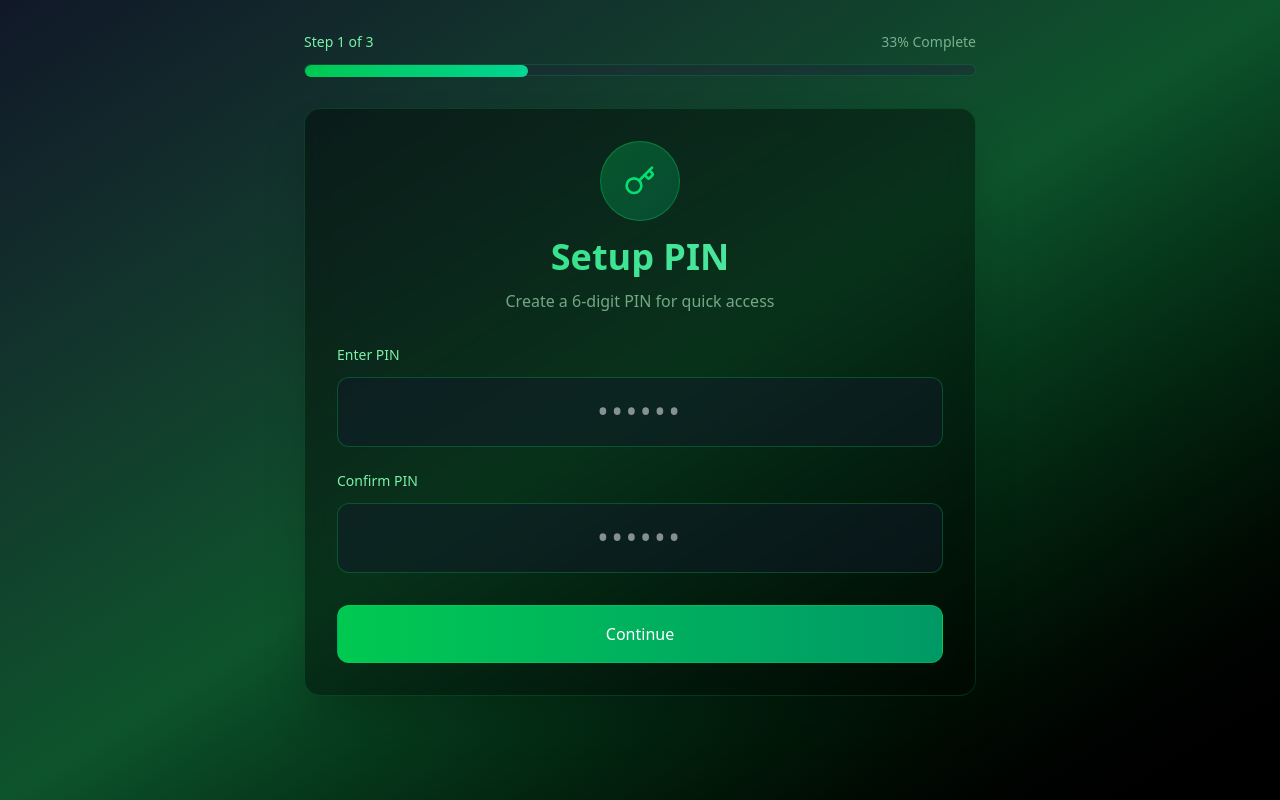
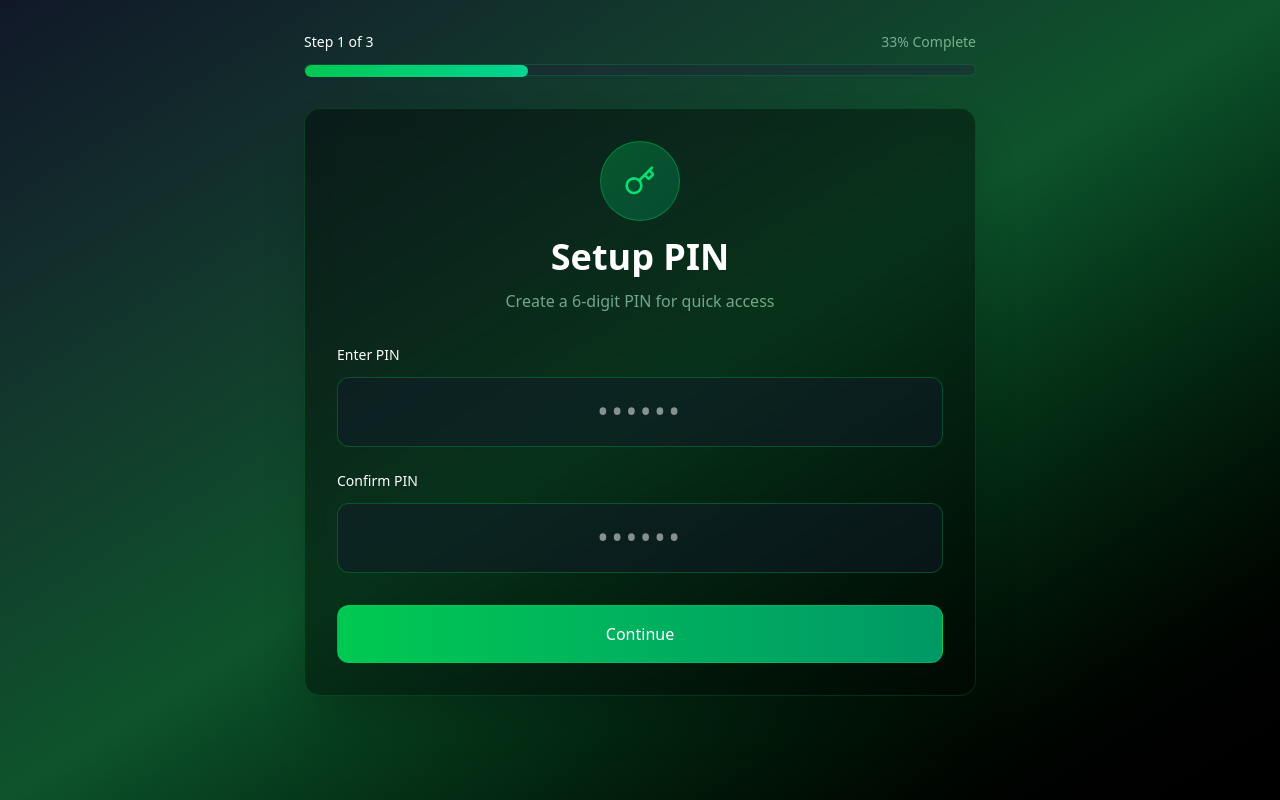
Before and after one commit to AzhaanGlitch/Aureon, a React (Vite) app: page /onboarding/security in a window 1280 px wide. Built offline with nearby package versions, Linux system fonts and the light colour scheme.

Commit message:
color contrast fixed

```diff
--- a/src/pages/onboarding/SecuritySetupPage.jsx
+++ b/src/pages/onboarding/SecuritySetupPage.jsx
@@ -28,7 +28,7 @@ const SecuritySetupPage = () => {
         {/* Progress Bar */}
         <div className="mb-8">
           <div className="flex items-center justify-between mb-3">
-            <span className="text-sm font-medium text-green-300">Step {step} of 3</span>
+            <span className="text-sm font-medium text-white">Step {step} of 3</span>
             <span className="text-sm text-green-200/60">{Math.round((step / 3) * 100)}% Complete</span>
           </div>
           <div className="w-full bg-gray-800/50 rounded-full h-3 border border-green-500/20">
@@ -48,7 +48,7 @@ const SecuritySetupPage = () => {
                 <div className="w-20 h-20 bg-gradient-to-br from-green-500/30 to-emerald-600/30 rounded-full flex items-center justify-center mx-auto mb-4 border border-green-500/40">
                   <Key size={32} className="text-green-400" />
                 </div>
-                <h1 className="text-4xl font-bold bg-gradient-to-r from-green-400 to-emerald-300 bg-clip-text text-transparent mb-3">
+                <h1 className="text-4xl font-bold bg-white bg-clip-text text-transparent mb-3">
                   Setup PIN
                 </h1>
                 <p className="text-green-200/60">Create a 6-digit PIN for quick access</p>
@@ -56,7 +56,7 @@ const SecuritySetupPage = () => {
 
               <div className="space-y-6">
                 <div>
-                  <label className="block text-sm font-medium text-green-300 mb-3">
+                  <label className="block text-sm font-medium text-white mb-3">
                     Enter PIN
                   </label>
                   <input
@@ -70,7 +70,7 @@ const SecuritySetupPage = () => {
                 </div>
 
                 <div>
-                  <label className="block text-sm font-medium text-green-300 mb-3">
+                  <label className="block text-sm font-medium text-white mb-3">
                     Confirm PIN
                   </label>
                   <input
@@ -99,7 +99,7 @@ const SecuritySetupPage = () => {
                 <div className="w-20 h-20 bg-gradient-to-br from-purple-500/30 to-purple-600/30 rounded-full flex items-center justify-center mx-auto mb-4 border border-purple-500/40">
                   <Shield size={32} className="text-purple-400" />
                 </div>
-                <h1 className="text-4xl font-bold bg-gradient-to-r from-green-400 to-emerald-300 bg-clip-text text-transparent mb-3">
+                <h1 className="text-4xl font-bold bg-white bg-clip-text text-transparent mb-3">
                   Two-Factor Authentication
                 </h1>
                 <p className="text-green-200/60">Choose your preferred verification method</p>
@@ -155,14 +155,14 @@ const SecuritySetupPage = () => {
                 <div className="w-20 h-20 bg-gradient-to-br from-emerald-500/30 to-emerald-600/30 rounded-full flex items-center justify-center mx-auto mb-4 border border-emerald-500/40">
                   <Lock size={32} className="text-emerald-400" />
                 </div>
-                <h1 className="text-4xl font-bold bg-gradient-to-r from-green-400 to-emerald-300 bg-clip-text text-transparent mb-3">
+                <h1 className="text-4xl font-bold bg-white bg-clip-text text-transparent mb-3">
                   Data Encryption
                 </h1>
                 <p className="text-green-200/60">Create a master passphrase</p>
               </div>
 
               <div className="bg-yellow-950/30 border border-yellow-500/30 rounded-xl p-5 mb-6">
-                <p className="text-sm text-yellow-300 font-medium mb-2">⚠️ Important:</p>
+                <p className="text-sm text-yellow-300 font-medium mb-2">Important:</p>
                 <ul className="text-sm text-yellow-200/80 space-y-1">
                   <li>• This encrypts ALL your financial data</li>
                   <li>• Cannot be recovered if forgotten</li>
@@ -173,7 +173,7 @@ const SecuritySetupPage = () => {
 
               <div className="space-y-6">
                 <div>
-                  <label className="block text-sm font-medium text-green-300 mb-3">
+                  <label className="block text-sm font-medium text-white mb-3">
                     Master Passphrase
                   </label>
                   <input
@@ -181,7 +181,7 @@ const SecuritySetupPage = () => {
                     value={securityData.passphrase}
                     onChange={(e) => setSecurityData({ ...securityData, passphrase: e.target.value })}
                     placeholder="Enter a strong passphrase"
-                    className="w-full px-4 py-4 bg-gray-900/50 border border-green-500/30 text-white placeholder-green-300/40 rounded-xl focus:ring-2 focus:ring-green-500 outline-none transition-all"
+                    className="w-full px-4 py-4 bg-gray-900/50 border border-green-500/30 text-white placeholder-white/40 rounded-xl focus:ring-2 focus:ring-green-500 outline-none transition-all"
                   />
                   <div className="mt-3 flex items-center space-x-2">
                     <div className="flex-1 bg-gray-800/50 rounded-full h-2.5 border border-green-500/20">
@@ -202,7 +202,7 @@ const SecuritySetupPage = () => {
                 </div>
 
                 <div>
-                  <label className="block text-sm font-medium text-green-300 mb-3">
+                  <label className="block text-sm font-medium text-white mb-3">
                     Confirm Passphrase
                   </label>
                   <input
@@ -210,7 +210,7 @@ const SecuritySetupPage = () => {
                     value={securityData.confirmPassphrase}
                     onChange={(e) => setSecurityData({ ...securityData, confirmPassphrase: e.target.value })}
                     placeholder="Re-enter passphrase"
-                    className="w-full px-4 py-4 bg-gray-900/50 border border-green-500/30 text-white placeholder-green-300/40 rounded-xl focus:ring-2 focus:ring-green-500 outline-none transition-all"
+                    className="w-full px-4 py-4 bg-gray-900/50 border border-green-500/30 text-white placeholder-white/40 rounded-xl focus:ring-2 focus:ring-green-500 outline-none transition-all"
                   />
                 </div>
 
@@ -229,7 +229,7 @@ const SecuritySetupPage = () => {
             {step > 1 && (
               <button
                 onClick={() => setStep(step - 1)}
-                className="flex-1 py-4 border border-green-500/30 text-green-300 rounded-xl hover:bg-green-950/30 transition-all font-medium"
+                className="flex-1 py-4 border border-green-500/30 text-white rounded-xl hover:bg-green-950/30 transition-all font-medium"
               >
                 Back
               </button>
```
